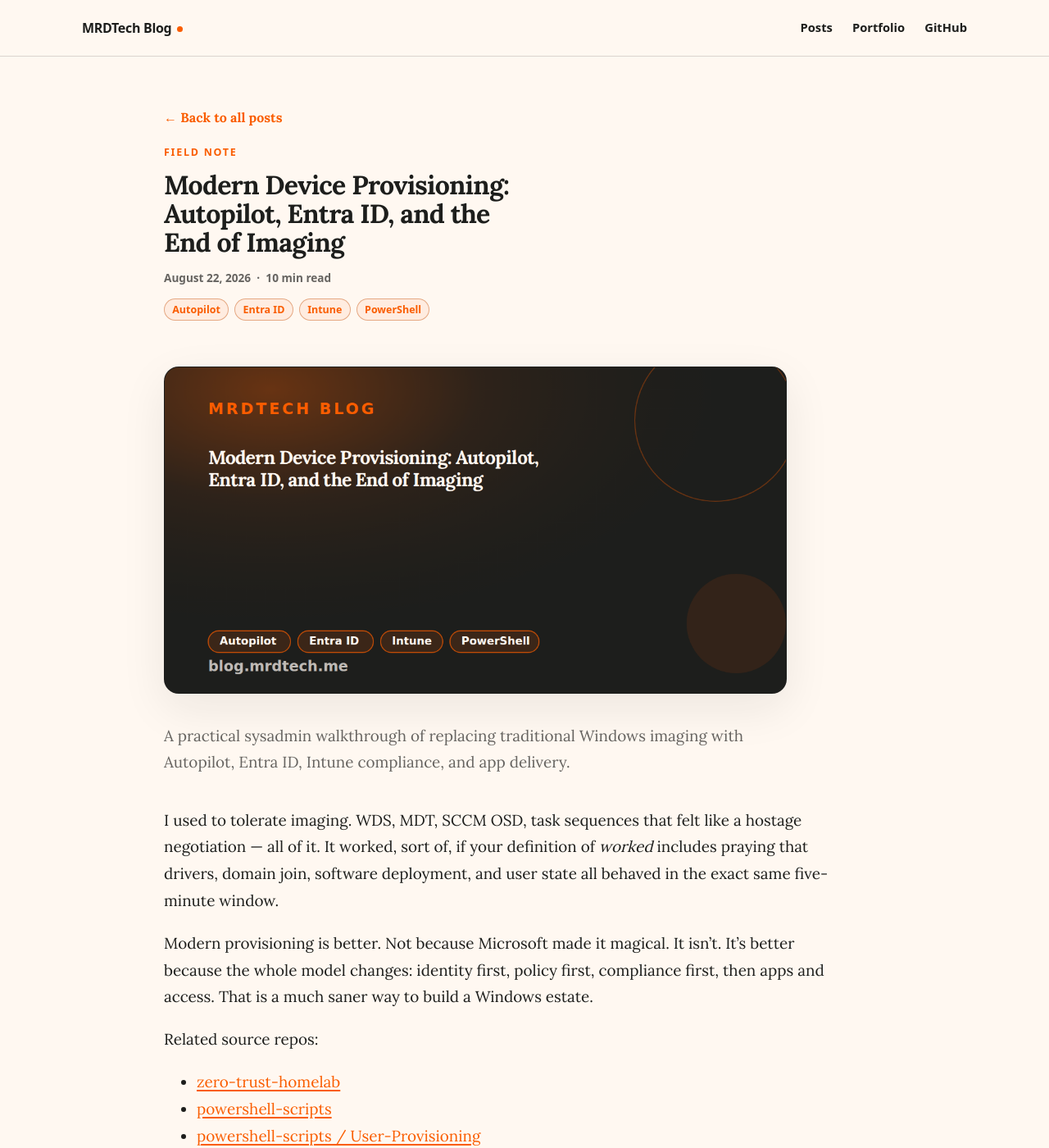
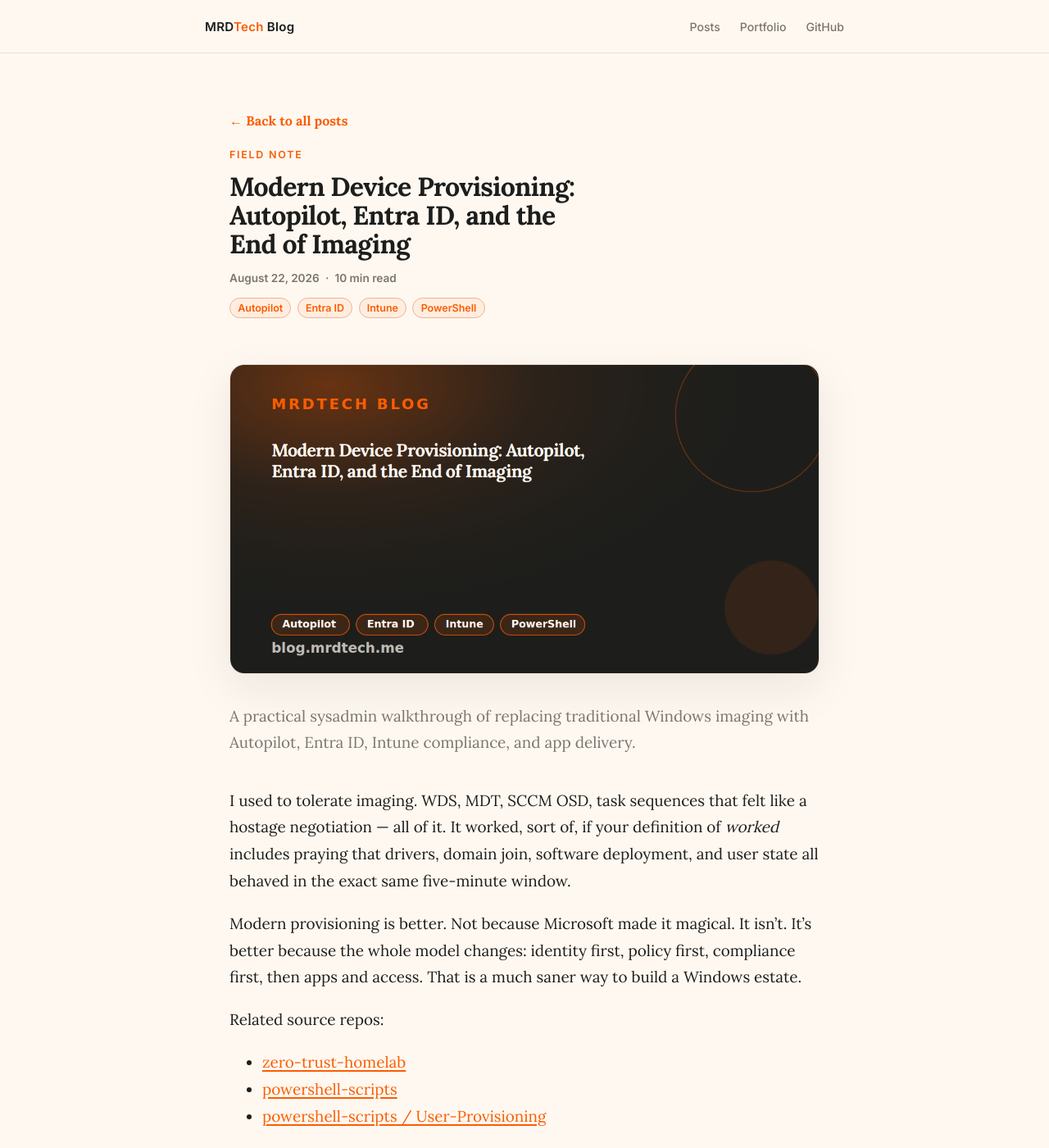
Before and after one commit to mdziegiel/mrdtech-blog, a Jekyll site: the page built from _posts/2026-08-22-modern-device-provisioning.md, in a window 1280 px wide and 1400 px high. Shown: the whole window at 82% size. Built offline with Jekyll 4.4.1, drawn with Linux system fonts in a browser that asks for light colours.

Commit message:
style: apply blog homepage mockup

```diff
--- a/_includes/header.html
+++ b/_includes/header.html
@@ -1,7 +1,7 @@
 <header class="site-header">
   <a class="skip-link" href="#content">Skip to content</a>
   <div class="header-inner">
-    <a class="site-title" href="{{ '/' | relative_url }}">MRDTech Blog</a>
+    <a class="site-title" href="{{ '/' | relative_url }}">MRD<span>Tech</span> Blog</a>
     {% include nav.html %}
   </div>
 </header>
--- a/_layouts/default.html
+++ b/_layouts/default.html
@@ -8,7 +8,7 @@
     {% seo title=false %}
     <link rel="preconnect" href="https://fonts.googleapis.com">
     <link rel="preconnect" href="https://fonts.gstatic.com" crossorigin>
-    <link href="https://fonts.googleapis.com/css2?family=Lora:wght@400;600;700&display=swap" rel="stylesheet">
+    <link href="https://fonts.googleapis.com/css2?family=Inter:wght@400;500;600&family=Lora:wght@400;500;600;700&display=swap" rel="stylesheet">
     <link rel="stylesheet" href="{{ '/assets/css/main.css' | relative_url }}?v={{ site.time | date: '%s' }}">
   </head>
   <body>
--- a/assets/css/main.css
+++ b/assets/css/main.css
@@ -4,10 +4,10 @@
   --blaze-orange: #fa5d00;
   --surface: #fffdf8;
   --surface-warm: #fff1e5;
-  --border: rgba(29, 30, 28, 0.16);
-  --muted: rgba(29, 30, 28, 0.68);
+  --border: #e8dfd4;
+  --muted: #7a756e;
   --shadow: 0 18px 55px rgba(29, 30, 28, 0.08);
-  --ui-font: system-ui, -apple-system, BlinkMacSystemFont, "Segoe UI", sans-serif;
+  --ui-font: "Inter", system-ui, -apple-system, BlinkMacSystemFont, "Segoe UI", sans-serif;
   --body-font: "Lora", Georgia, Cambria, "Times New Roman", serif;
 }
 
@@ -67,12 +67,13 @@
 .header-inner,
 .site-main,
 .footer-inner {
-  width: min(100% - 2rem, 1080px);
+  width: min(100% - 48px, 720px);
   margin-inline: auto;
 }
 
 .header-inner {
-  min-height: 4.25rem;
+  width: min(100% - 48px, 780px);
+  min-height: 4rem;
   display: flex;
   align-items: center;
   justify-content: space-between;
@@ -81,50 +82,42 @@
 
 .site-title {
   color: var(--heavy-metal);
-  font-weight: 700;
-  letter-spacing: -0.02em;
+  font-size: 0.94rem;
+  font-weight: 600;
+  letter-spacing: 0.02em;
   text-decoration: none;
 }
 
-.site-title::after {
-  content: "";
-  display: inline-block;
-  width: 0.45rem;
-  height: 0.45rem;
-  margin-left: 0.4rem;
-  border-radius: 999px;
-  background: var(--blaze-orange);
-  vertical-align: 0.08em;
+.site-title span {
+  color: var(--blaze-orange);
 }
 
 .site-nav {
   display: flex;
   align-items: center;
   gap: clamp(0.75rem, 2vw, 1.5rem);
-  font-size: 0.92rem;
-  font-weight: 600;
+  font-size: 0.88rem;
+  font-weight: 500;
 }
 
 .site-nav a {
-  color: var(--heavy-metal);
+  color: var(--muted);
   text-decoration: none;
-  border-bottom: 2px solid transparent;
   padding-block: 0.25rem;
 }
 
 .site-nav a:hover,
 .site-nav a[aria-current="page"] {
-  color: var(--blaze-orange);
-  border-bottom-color: var(--blaze-orange);
+  color: var(--heavy-metal);
 }
 
 .site-main {
-  padding-block: clamp(2.25rem, 5vw, 4.5rem);
+  padding-block: 4.5rem 6rem;
 }
 
 .blog-intro {
-  max-width: 820px;
-  margin-bottom: clamp(2.4rem, 6vw, 4rem);
+  max-width: 720px;
+  margin-bottom: 3rem;
 }
 
 .eyebrow {
@@ -132,7 +125,7 @@
   font-family: var(--ui-font);
   color: var(--blaze-orange);
   font-size: 0.78rem;
-  font-weight: 700;
+  font-weight: 600;
   letter-spacing: 0.14em;
   text-transform: uppercase;
 }
@@ -141,10 +134,10 @@
   margin: 0;
   color: var(--heavy-metal);
   font-family: var(--body-font);
-  font-size: clamp(2rem, 4vw, 42px);
-  font-weight: 700;
-  line-height: 1.1;
-  letter-spacing: -0.025em;
+  font-size: clamp(2rem, 4vw, 34px);
+  font-weight: 600;
+  line-height: 1.25;
+  letter-spacing: -0.01em;
 }
 
 .post-title {
@@ -161,60 +154,82 @@
   max-width: 74ch;
   margin: 1rem 0 0;
   color: var(--muted);
-  font-family: var(--body-font);
-  font-size: clamp(1rem, 1.8vw, 1.16rem);
-  line-height: 1.65;
+  font-family: var(--ui-font);
+  font-size: 0.97rem;
+  line-height: 1.6;
 }
 
 .article-index {
-  max-width: 900px;
+  max-width: 720px;
 }
 
 .article-index h2 {
-  margin: 0 0 0.9rem;
-  color: var(--heavy-metal);
-  font-family: var(--body-font);
-  font-size: clamp(1.25rem, 2.4vw, 1.5rem);
+  margin: 0 0 0.25rem;
+  padding-bottom: 1rem;
+  border-bottom: 1px solid var(--border);
+  color: var(--muted);
+  font-family: var(--ui-font);
+  font-size: 0.75rem;
+  font-weight: 600;
+  letter-spacing: 0.14em;
   line-height: 1.2;
+  text-transform: uppercase;
 }
 
 .article-list {
-  display: grid;
-  gap: 0;
   padding: 0;
   margin: 0;
   list-style: none;
-  border-top: 1px solid var(--border);
 }
 
-.article-list li {
-  display: grid;
-  grid-template-columns: minmax(0, 1fr) auto;
-  gap: 1.25rem;
+.article-row {
+  display: flex;
+  justify-content: space-between;
   align-items: baseline;
-  padding: 0.95rem 0;
+  gap: 1.5rem;
+  padding: 1.375rem 0;
   border-bottom: 1px solid var(--border);
+  color: var(--heavy-metal);
+  text-decoration: none;
+  transition: opacity 0.15s ease;
 }
 
-.article-list a {
-  color: var(--heavy-metal);
-  font-family: var(--body-font);
-  font-size: clamp(1.02rem, 1.8vw, 1.18rem);
-  font-weight: 700;
-  line-height: 1.35;
-  text-decoration-color: color-mix(in srgb, var(--blaze-orange) 45%, transparent);
-  text-decoration-thickness: 0.08em;
-  text-underline-offset: 0.18em;
+.article-row:hover {
+  opacity: 0.7;
 }
 
-.article-list a:hover {
+.article-row:hover .article-title {
   color: var(--blaze-orange);
 }
 
-.article-list time {
+.article-row-inner {
+  display: flex;
+  flex-direction: column;
+}
+
+.article-title {
+  color: var(--heavy-metal);
+  font-family: var(--body-font);
+  font-size: 1.125rem;
+  font-weight: 500;
+  line-height: 1.4;
+  transition: color 0.15s ease;
+}
+
+.article-excerpt {
+  display: block;
+  margin-top: 0.375rem;
   color: var(--muted);
   font-family: var(--ui-font);
-  font-size: 0.84rem;
+  font-size: 0.875rem;
+  line-height: 1.5;
+}
+
+.article-meta {
+  color: var(--muted);
+  flex-shrink: 0;
+  font-family: var(--ui-font);
+  font-size: 0.8125rem;
   font-weight: 600;
   white-space: nowrap;
 }
@@ -411,6 +426,7 @@
   border-top: 1px solid var(--border);
   padding-block: 1.5rem;
   color: var(--muted);
+  font-family: var(--ui-font);
   font-size: 0.92rem;
 }
 
@@ -437,8 +453,9 @@
     justify-content: space-between;
   }
 
-  .article-list li {
-    grid-template-columns: 1fr;
+  .article-row {
+    align-items: flex-start;
+    flex-direction: column;
     gap: 0.35rem;
   }
 
```
Also changed, not shown: index.md (+7 -2 lines).
